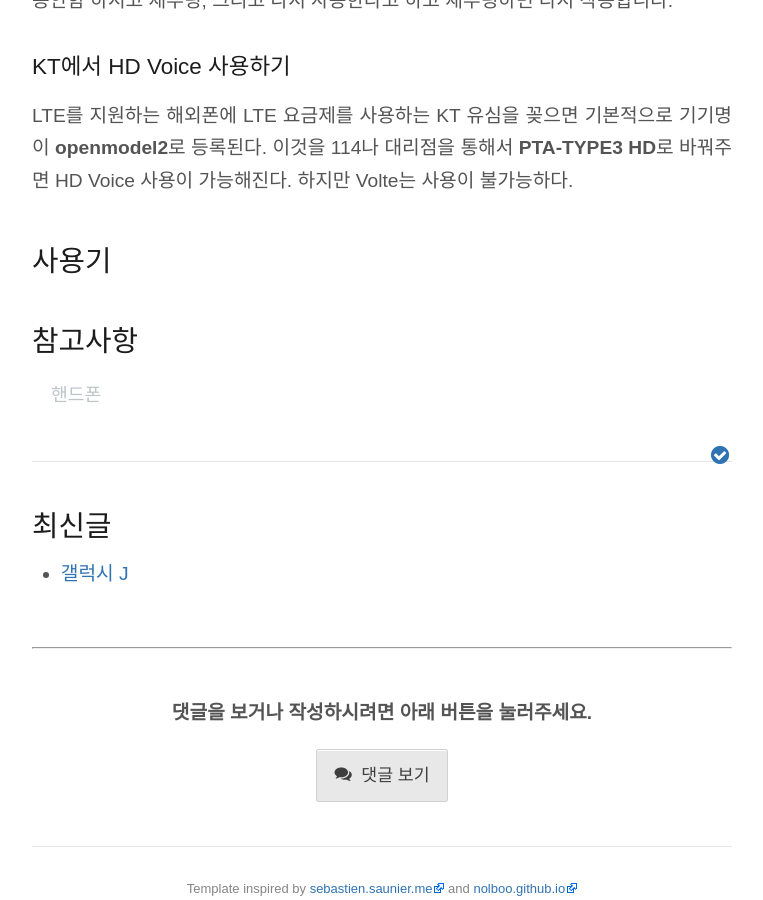
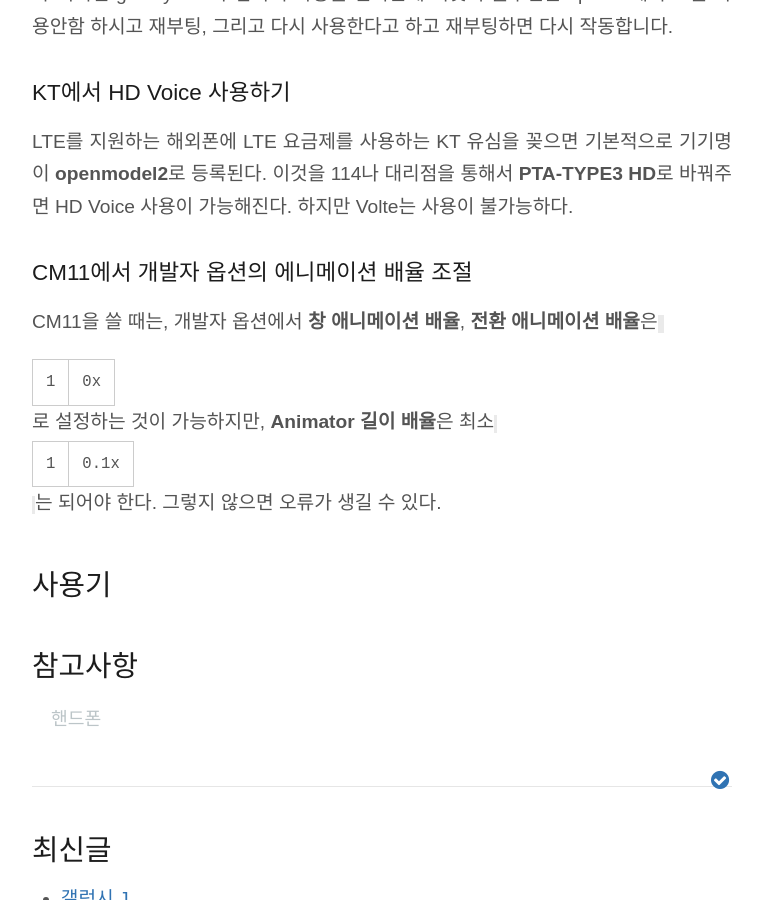
Before and after one commit to kalkin7/wiki, a Jekyll site: the page built from _posts/2014-10-26-galaxy-j.md, in a window 1280 px wide and 900 px high, scrolled down 12203 px. Shown: the whole window, without its empty margins (258-1021 px from the left). Built offline with Jekyll 4.4.1, drawn with Linux system fonts in a browser that asks for light colours; some of the changed text lies outside the part shown.

Commit message:
Wiki Update

```diff
--- a/_posts/2014-10-26-galaxy-j.md
+++ b/_posts/2014-10-26-galaxy-j.md
@@ -285,7 +285,9 @@ LTE를 지원하는 해외폰에 LTE 요금제를 사용하는 KT 유심을 꽂
 
 
 
+### CM11에서 개발자 옵션의 에니메이션 배율 조절
 
+CM11을 쓸 때는, 개발자 옵션에서 **창 애니메이션 배율**, **전환 애니메이션 배율**은 `0x`로 설정하는 것이 가능하지만, **Animator 길이 배율**은 최소 `0.1x`는 되어야 한다. 그렇지 않으면 오류가 생길 수 있다.
 
 
 
```
